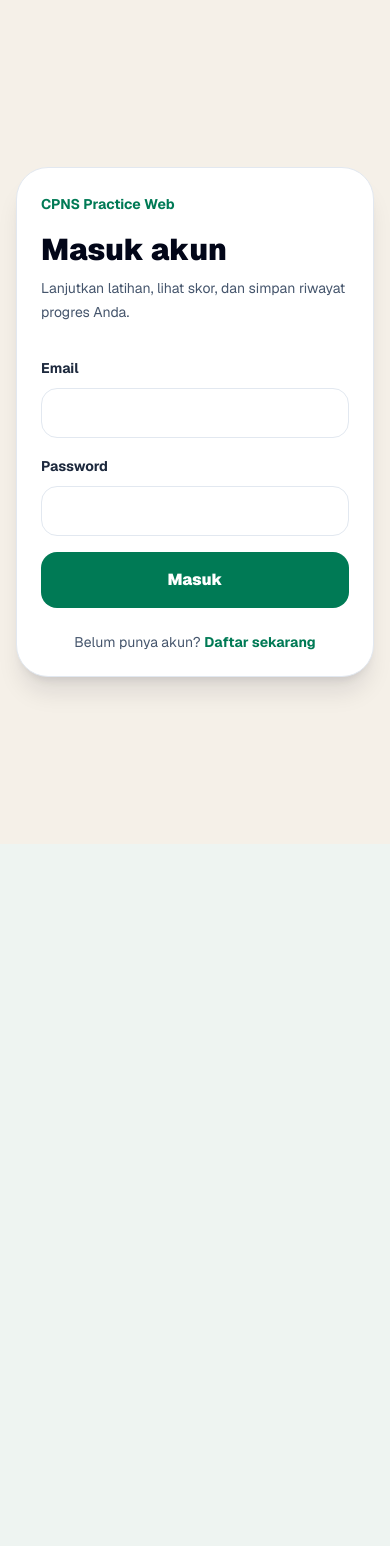
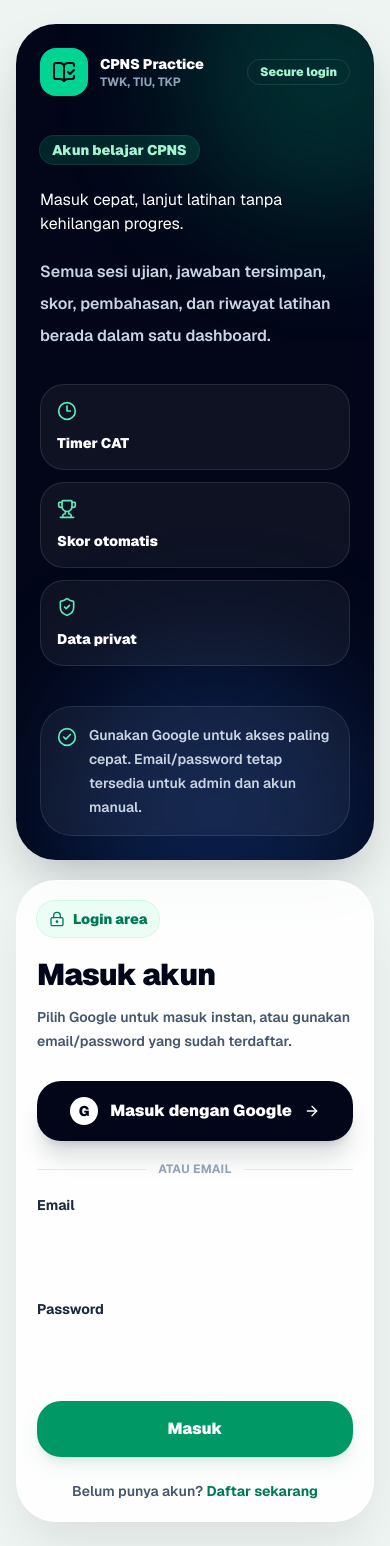
Before and after one commit to titaniajasmine11-source/latihancpns, a Next.js app: page /login in a window 390 px wide. Before the commit the page ends 844 px from the top, so only its background shows below. Built offline with nearby package versions, Linux system fonts and the light colour scheme; no server answers.

Commit message:
Add Google login and harden auth flow

```diff
--- a/scripts/create-admin.cjs
+++ b/scripts/create-admin.cjs
@@ -6,13 +6,22 @@ const { resolve } = require("node:path");
 config({ path: resolve(process.cwd(), ".env.local") });
 
 const email = process.argv[2] ?? "admin@latihancpns.local";
-const password = process.argv[3] ?? "admin";
+const password = process.argv[3];
 
 const supabaseUrl = process.env.NEXT_PUBLIC_SUPABASE_URL;
 const serviceRoleKey = process.env.SUPABASE_SERVICE_ROLE_KEY;
+const allowServiceRole = process.env.ALLOW_SERVICE_ROLE_SCRIPT === "true";
 
 if (!supabaseUrl || !serviceRoleKey) {
   throw new Error("NEXT_PUBLIC_SUPABASE_URL dan SUPABASE_SERVICE_ROLE_KEY wajib tersedia");
+}
+
+if (!allowServiceRole) {
+  throw new Error("Set ALLOW_SERVICE_ROLE_SCRIPT=true untuk menjalankan script service-role secara eksplisit");
+}
+
+if (!password || password.length < 12 || password === "admin") {
+  throw new Error("Password admin wajib diisi, minimal 12 karakter, dan bukan default. Contoh: node scripts/create-admin.cjs admin@example.com StrongPassword123!");
 }
 
 const supabase = createClient(supabaseUrl, serviceRoleKey, {
--- a/scripts/generate-bank.cjs
+++ b/scripts/generate-bank.cjs
@@ -12,9 +12,14 @@ const model = process.env.GEMINI_MODEL ?? "gemini-2.0-flash";
 const supabaseUrl = process.env.NEXT_PUBLIC_SUPABASE_URL;
 const serviceRoleKey = process.env.SUPABASE_SERVICE_ROLE_KEY;
 const apiKey = process.env.GEMINI_API_KEY;
+const allowServiceRole = process.env.ALLOW_SERVICE_ROLE_SCRIPT === "true";
 
 if (!supabaseUrl || !serviceRoleKey || !apiKey) {
   throw new Error("NEXT_PUBLIC_SUPABASE_URL, SUPABASE_SERVICE_ROLE_KEY, dan GEMINI_API_KEY wajib tersedia");
+}
+
+if (!allowServiceRole) {
+  throw new Error("Set ALLOW_SERVICE_ROLE_SCRIPT=true untuk menjalankan script service-role secara eksplisit");
 }
 
 const supabase = createClient(supabaseUrl, serviceRoleKey, {
--- a/scripts/seed-large-bank.cjs
+++ b/scripts/seed-large-bank.cjs
@@ -8,9 +8,14 @@ config({ path: resolve(process.cwd(), ".env.local") });
 const targetPerTopic = Number(process.argv[2] ?? 30);
 const supabaseUrl = process.env.NEXT_PUBLIC_SUPABASE_URL;
 const serviceRoleKey = process.env.SUPABASE_SERVICE_ROLE_KEY;
+const allowServiceRole = process.env.ALLOW_SERVICE_ROLE_SCRIPT === "true";
 
 if (!supabaseUrl || !serviceRoleKey) {
   throw new Error("NEXT_PUBLIC_SUPABASE_URL dan SUPABASE_SERVICE_ROLE_KEY wajib tersedia");
+}
+
+if (!allowServiceRole) {
+  throw new Error("Set ALLOW_SERVICE_ROLE_SCRIPT=true untuk menjalankan script service-role secara eksplisit");
 }
 
 const supabase = createClient(supabaseUrl, serviceRoleKey, {
--- a/src/app/admin/soal/actions.ts
+++ b/src/app/admin/soal/actions.ts
@@ -6,6 +6,7 @@ import { requireAdmin } from "@/lib/admin";
 
 const optionLabels = ["A", "B", "C", "D", "E"] as const;
 const reviewStatuses = new Set(["draft", "approved", "published", "rejected", "archived"]);
+const importStatuses = new Set(["draft", "approved"]);
 const difficulties = new Set(["mudah", "sedang", "sulit"]);
 
 type ImportQuestion = {
@@ -62,6 +63,10 @@ export async function createManualQuestion(formData: FormData) {
 
   if (isTkp && options.some((option) => option.score < 1 || option.score > 5)) {
     redirect("/admin/soal?message=Skor TKP harus bernilai 1 sampai 5");
+  }
+
+  if (isTkp && !options.some((option) => option.score === 5)) {
+    redirect("/admin/soal?message=Soal TKP wajib punya minimal satu opsi skor 5");
   }
 
   const { data: question, error: questionError } = await supabase
@@ -176,6 +181,14 @@ export async function updateQuestion(formData: FormData) {
     redirect(`/admin/soal/${questionId}?message=Jawaban benar tidak valid`);
   }
 
+  if (isTkp) {
+    const hasBestScore = optionLabels.some((label) => Number(formData.get(`score_${label.toLowerCase()}`) ?? 0) === 5);
+
+    if (!hasBestScore) {
+      redirect(`/admin/soal/${questionId}?message=Soal TKP wajib punya minimal satu opsi skor 5`);
+    }
+  }
+
   for (const label of optionLabels) {
     const optionId = Number(formData.get(`option_id_${label.toLowerCase()}`));
     const optionText = String(formData.get(`option_${label.toLowerCase()}`) ?? "").trim();
@@ -249,10 +262,10 @@ export async function importQuestions(formData: FormData) {
     const category = categoryByCode.get(item.category_code);
     const topic = topicByKey.get(`${item.category_code}:${item.topic_slug}`);
     const difficulty = item.difficulty ?? "sedang";
-    const status = item.status ?? "published";
+    const status = item.status ?? "draft";
     const textKey = item.question_text?.trim().toLowerCase();
 
-    if (!category || !topic || !textKey || !item.explanation?.trim() || !difficulties.has(difficulty) || !reviewStatuses.has(status)) {
+    if (!category || !topic || !textKey || !item.explanation?.trim() || !difficulties.has(difficulty) || !importStatuses.has(status)) {
       redirect(`/admin/soal?message=Data import soal ke-${index + 1} tidak valid`);
     }
 
@@ -275,8 +288,16 @@ export async function importQuestions(formData: FormData) {
       redirect(`/admin/soal?message=TWK/TIU soal ke-${index + 1} harus punya satu jawaban benar`);
     }
 
+    if (!isTkp && item.options.some((option) => option.score !== (option.is_correct ? 5 : 0))) {
+      redirect(`/admin/soal?message=Skor TWK/TIU soal ke-${index + 1} harus 5 untuk benar dan 0 untuk salah`);
+    }
+
     if (isTkp && item.options.some((option) => option.score < 1 || option.score > 5)) {
       redirect(`/admin/soal?message=Skor TKP soal ke-${index + 1} harus 1 sampai 5`);
+    }
+
+    if (isTkp && !item.options.some((option) => option.score === 5)) {
+      redirect(`/admin/soal?message=TKP soal ke-${index + 1} wajib punya minimal satu opsi skor 5`);
     }
 
     const now = new Date().toISOString();
--- /dev/null
+++ b/src/app/auth/callback/route.ts
@@ -0,0 +1,19 @@
+import { NextResponse, type NextRequest } from "next/server";
+import { createClient } from "@/lib/supabase/server";
+
+export async function GET(request: NextRequest) {
+  const requestUrl = new URL(request.url);
+  const code = requestUrl.searchParams.get("code");
+  const next = requestUrl.searchParams.get("next") ?? "/dashboard";
+
+  if (code) {
+    const supabase = await createClient();
+    const { error } = await supabase.auth.exchangeCodeForSession(code);
+
+    if (!error) {
+      return NextResponse.redirect(new URL(next, requestUrl.origin));
+    }
+  }
+
+  return NextResponse.redirect(new URL(`/login?message=${encodeURIComponent("Login Google gagal diproses.")}`, requestUrl.origin));
+}
--- a/src/app/latihan/actions.ts
+++ b/src/app/latihan/actions.ts
@@ -21,8 +21,42 @@ type PracticeConfig = {
   exam_duration_minutes?: number;
 };
 
+type PracticeSession = {
+  id: string;
+  category_id: number | null;
+  topic_id: number | null;
+  total_questions: number;
+  status: string;
+  mode: string;
+  expires_at: string | null;
+};
+
 function shuffle<T>(items: T[]) {
-  return [...items].sort(() => Math.random() - 0.5);
+  const shuffled = [...items];
+
+  for (let index = shuffled.length - 1; index > 0; index -= 1) {
+    const swapIndex = crypto.getRandomValues(new Uint32Array(1))[0] % (index + 1);
+    [shuffled[index], shuffled[swapIndex]] = [shuffled[swapIndex], shuffled[index]];
+  }
+
+  return shuffled;
+}
+
+async function finalizeSession({
+  supabase,
+  session,
+}: {
+  supabase: Awaited<ReturnType<typeof createClient>>;
+  session: PracticeSession;
+}) {
+  const { error } = await supabase.rpc("finish_session", { p_session_id: session.id });
+
+  if (error) {
+    return { ok: false, message: error.message || "Gagal menyelesaikan sesi" };
+  }
+
+  revalidatePath("/dashboard");
+  return { ok: true, message: "Sesi selesai" };
 }
 
 export async function startPractice(formData: FormData) {
@@ -34,7 +68,7 @@ export async function startPractice(formData: FormData) {
   } = await supabase.auth.getUser();
 
   if (!user) {
-    redirect("/login");
+    redirect("/");
   }
 
   const { data: topic, error: topicError } = await supabase
@@ -51,44 +85,28 @@ export async function startPractice(formData: FormData) {
     .from("questions")
     .select("id")
     .eq("topic_id", topicId)
-    .eq("status", "published")
-    .limit(questionCount);
+    .eq("status", "published");
 
   if (questionsError || !questions?.length) {
     redirect("/latihan?message=Belum ada soal published untuk topik ini");
   }
 
-  const { data: session, error: sessionError } = await supabase
-    .from("practice_sessions")
-    .insert({
-      user_id: user.id,
-      category_id: topic.category_id,
-      topic_id: topic.id,
-      mode: "practice",
-      total_questions: questions.length,
-    })
-    .select("id")
-    .single();
+  const selectedQuestions = shuffle(questions).slice(0, questionCount);
 
-  if (sessionError || !session) {
+  const { data: sessionId, error: sessionError } = await supabase.rpc("create_practice_session", {
+    p_category_id: topic.category_id,
+    p_topic_id: topic.id,
+    p_mode: "practice",
+    p_question_ids: selectedQuestions.map((question) => question.id),
+    p_duration_seconds: null,
+    p_expires_at: null,
+  });
+
+  if (sessionError || !sessionId) {
     redirect("/latihan?message=Gagal membuat sesi latihan");
   }
 
-  const sessionQuestions = questions.map((question, index) => ({
-    session_id: session.id,
-    question_id: question.id,
-    position: index + 1,
-  }));
-
-  const { error: sessionQuestionsError } = await supabase
-    .from("session_questions")
-    .insert(sessionQuestions);
-
-  if (sessionQuestionsError) {
-    redirect("/latihan?message=Gagal menyiapkan soal latihan");
-  }
-
-  redirect(`/latihan/${session.id}`);
+  redirect(`/latihan/${sessionId}`);
 }
 
 export async function startExam() {
@@ -98,7 +116,7 @@ export async function startExam() {
   } = await supabase.auth.getUser();
 
   if (!user) {
-    redirect("/login");
+    redirect("/");
   }
 
   const [{ data: questions, error: questionsError }, { data: practiceSetting }] = await Promise.all([
@@ -126,47 +144,32 @@ export async function startExam() {
       return category?.code === categoryCode;
     });
 
+    if (categoryQuestions.length < target) {
+      redirect(`/latihan?message=${encodeURIComponent(`Stok soal ${categoryCode} belum cukup (${categoryQuestions.length}/${target})`)}`);
+    }
+
     selectedQuestions.push(...shuffle(categoryQuestions).slice(0, target));
   }
 
-  if (selectedQuestions.length < 3) {
+  if (selectedQuestions.length !== targetEntries.reduce((total, [, target]) => total + target, 0)) {
     redirect("/latihan?message=Stok soal simulasi belum cukup. Tambahkan soal TWK, TIU, dan TKP terlebih dahulu");
   }
 
-  const { data: session, error: sessionError } = await supabase
-    .from("practice_sessions")
-    .insert({
-      user_id: user.id,
-      category_id: null,
-      topic_id: null,
-      mode: "exam",
-      total_questions: selectedQuestions.length,
-      duration_seconds: durationMinutes * 60,
-      started_at: startedAt.toISOString(),
-      expires_at: expiresAt.toISOString(),
-    })
-    .select("id")
-    .single();
+  const shuffledQuestions = shuffle(selectedQuestions);
+  const { data: sessionId, error: sessionError } = await supabase.rpc("create_practice_session", {
+    p_category_id: null,
+    p_topic_id: null,
+    p_mode: "exam",
+    p_question_ids: shuffledQuestions.map((question) => question.id),
+    p_duration_seconds: durationMinutes * 60,
+    p_expires_at: expiresAt.toISOString(),
+  });
 
-  if (sessionError || !session) {
+  if (sessionError || !sessionId) {
     redirect("/latihan?message=Gagal membuat simulasi ujian");
   }
 
-  const sessionQuestions = shuffle(selectedQuestions).map((question, index) => ({
-    session_id: session.id,
-    question_id: question.id,
-    position: index + 1,
-  }));
-
-  const { error: sessionQuestionsError } = await supabase
-    .from("session_questions")
-    .insert(sessionQuestions);
-
-  if (sessionQuestionsError) {
-    redirect("/latihan?message=Gagal menyiapkan simulasi ujian");
-  }
-
-  redirect(`/latihan/${session.id}`);
+  redirect(`/latihan/${sessionId}`);
 }
 
 export async function saveAnswer(formData: FormData) {
@@ -179,47 +182,17 @@ export async function saveAnswer(formData: FormData) {
   } = await supabase.auth.getUser();
 
   if (!user) {
-    redirect("/login");
+    redirect("/");
   }
 
-  const { data: sessionQuestion } = await supabase
-    .from("session_questions")
-    .select("id, practice_sessions!inner(id, status)")
-    .eq("session_id", sessionId)
-    .eq("question_id", questionId)
-    .eq("practice_sessions.user_id", user.id)
-    .eq("practice_sessions.status", "ongoing")
-    .maybeSingle();
-
-  if (!sessionQuestion) {
-    redirect(`/latihan/${sessionId}?message=Sesi atau soal tidak valid`);
-  }
-
-  const { data: option, error: optionError } = await supabase
-    .from("question_options")
-    .select("id, score")
-    .eq("id", selectedOptionId)
-    .eq("question_id", questionId)
-    .single();
-
-  if (optionError || !option) {
-    redirect(`/latihan/${sessionId}?message=Pilihan jawaban tidak valid`);
-  }
-
-  const { error } = await supabase.from("user_answers").upsert(
-    {
-      session_id: sessionId,
-      user_id: user.id,
-      question_id: questionId,
-      selected_option_id: option.id,
-      score: option.score,
-      answered_at: new Date().toISOString(),
-    },
-    { onConflict: "session_id,question_id" },
-  );
+  const { error } = await supabase.rpc("save_session_answer", {
+    p_session_id: sessionId,
+    p_question_id: questionId,
+    p_selected_option_id: selectedOptionId,
+  });
 
   if (error) {
-    redirect(`/latihan/${sessionId}?message=Gagal menyimpan jawaban`);
+    redirect(`/latihan/${sessionId}?message=${encodeURIComponent(error.message || "Gagal menyimpan jawaban")}`);
   }
 
   revalidatePath(`/latihan/${sessionId}`);
@@ -233,7 +206,7 @@ export async function finishPractice(formData: FormData) {
   } = await supabase.auth.getUser();
 
   if (!user) {
-    redirect("/login");
+    redirect("/");
   }
 
   const { data: session, error: sessionError } = await supabase
@@ -253,56 +226,32 @@ export async function finishPractice(formData: FormData) {
 
   const now = new Date();
   const expired = session.mode === "exam" && session.expires_at && new Date(session.expires_at) <= now;
+  const result = await finalizeSession({ supabase, session: session as PracticeSession });
 
-  const { data: answers, error: answersError } = await supabase
-    .from("user_answers")
-    .select("score, question_options(is_correct)")
-    .eq("session_id", sessionId)
-    .eq("user_id", user.id);
-
-  if (answersError) {
-    redirect(`/latihan/${sessionId}?message=Gagal menghitung skor`);
+  if (!result.ok && !expired) {
+    redirect(`/latihan/${sessionId}?message=${encodeURIComponent(result.message)}`);
   }
 
-  const totalScore = (answers ?? []).reduce((total, answer) => total + (answer.score ?? 0), 0);
-  const correctCount = (answers ?? []).filter((answer) => {
-    const option = Array.isArray(answer.question_options)
-      ? answer.question_options[0]
-      : answer.question_options;
-    return option?.is_correct === true;
-  }).length;
-  const answeredQuestions = answers?.length ?? 0;
+  redirect(`/hasil/${sessionId}`);
+}
 
-  const { error: sessionUpdateError } = await supabase
+export async function finishExpiredSession(sessionId: string, userId: string) {
+  const supabase = await createClient();
+  const { data: session, error: sessionError } = await supabase
     .from("practice_sessions")
-    .update({ status: "finished", total_score: totalScore, finished_at: now.toISOString() })
+    .select("id, category_id, topic_id, total_questions, status, mode, expires_at")
     .eq("id", sessionId)
-    .eq("user_id", user.id)
-    .eq("status", "ongoing");
+    .eq("user_id", userId)
+    .single();
 
-  if (sessionUpdateError && !expired) {
-    redirect(`/latihan/${sessionId}?message=Gagal menyelesaikan sesi`);
+  if (sessionError || !session || session.status !== "ongoing" || session.mode !== "exam") {
+    return false;
   }
 
-  const { error: scoreError } = await supabase.from("score_results").upsert(
-    {
-      session_id: sessionId,
-      user_id: user.id,
-      category_id: session.category_id,
-      topic_id: session.topic_id,
-      total_questions: session.total_questions,
-      answered_questions: answeredQuestions,
-      correct_count: correctCount,
-      wrong_count: Math.max(answeredQuestions - correctCount, 0),
-      total_score: totalScore,
-    },
-    { onConflict: "session_id" },
-  );
-
-  if (scoreError) {
-    redirect(`/latihan/${sessionId}?message=Gagal menyimpan skor`);
+  if (!session.expires_at || new Date(session.expires_at) > new Date()) {
+    return false;
   }
 
-  revalidatePath("/dashboard");
-  redirect(`/hasil/${sessionId}`);
+  const result = await finalizeSession({ supabase, session: session as PracticeSession });
+  return result.ok;
 }
--- a/src/app/login/page.tsx
+++ b/src/app/login/page.tsx
@@ -1,5 +1,12 @@
 import Link from "next/link";
-import { login } from "@/app/auth/actions";
+import { ArrowRight, BookOpenCheck, CheckCircle2, Clock3, LockKeyhole, ShieldCheck, Trophy } from "lucide-react";
+import { login, loginWithGoogle } from "@/app/auth/actions";
+
+const loginHighlights = [
+  { Icon: Clock3, label: "Timer CAT" },
+  { Icon: Trophy, label: "Skor otomatis" },
+  { Icon: ShieldCheck, label: "Data privat" },
+];
 
 export default async function LoginPage({
   searchParams,
@@ -9,57 +16,123 @@ export default async function LoginPage({
   const { message } = await searchParams;
 
   return (
-    <main className="grid min-h-screen place-items-center bg-[#f5f0e8] px-4 py-10">
-      <section className="w-full max-w-md rounded-[2rem] border border-slate-200 bg-white p-6 shadow-xl shadow-slate-900/10">
-        <div className="mb-8">
-          <Link href="/" className="text-sm font-bold text-emerald-700">
-            CPNS Practice Web
+    <main className="app-page min-h-screen overflow-hidden px-4 py-6 text-slate-950 sm:px-6 lg:px-8">
+      <section className="mx-auto grid min-h-[calc(100vh-3rem)] w-full max-w-6xl gap-5 lg:grid-cols-[1.05fr_0.95fr] lg:items-center">
+        <aside className="relative overflow-hidden rounded-[2.5rem] bg-slate-950 p-6 text-white shadow-2xl shadow-slate-900/25 sm:p-8 lg:min-h-[680px]">
+          <div className="absolute -right-24 -top-24 size-72 rounded-full bg-emerald-400/20 blur-3xl" />
+          <div className="absolute -bottom-28 left-10 size-80 rounded-full bg-blue-500/20 blur-3xl" />
+          <div className="relative flex h-full flex-col justify-between gap-10">
+            <nav className="flex items-center justify-between">
+              <Link href="/" className="flex items-center gap-3">
+                <span className="grid size-12 place-items-center rounded-2xl bg-emerald-400 text-slate-950">
+                  <BookOpenCheck className="size-6" />
+                </span>
+                <span>
+                  <span className="block text-sm font-black">CPNS Practice</span>
+                  <span className="block text-xs font-bold text-slate-400">TWK, TIU, TKP</span>
+                </span>
               </Link>
-          <h1 className="mt-4 text-3xl font-black text-slate-950">Masuk akun</h1>
-          <p className="mt-2 text-sm leading-6 text-slate-600">
-            Lanjutkan latihan, lihat skor, dan simpan riwayat progres Anda.
+              <span className="rounded-full border border-white/10 px-3 py-1 text-xs font-black text-emerald-200">
+                Secure login
+              </span>
+            </nav>
+
+            <div>
+              <p className="inline-flex rounded-full bg-emerald-400/15 px-3 py-1 text-sm font-black text-emerald-200 ring-1 ring-emerald-300/20">
+                Akun belajar CPNS
+              </p>
+              <h1 className="mobile-title mt-6 max-w-xl">
+                Masuk cepat, lanjut latihan tanpa kehilangan progres.
+              </h1>
+              <p className="mt-5 max-w-2xl text-base font-semibold leading-8 text-slate-300">
+                Semua sesi ujian, jawaban tersimpan, skor, pembahasan, dan riwayat latihan berada dalam satu dashboard.
+              </p>
+              <div className="mt-8 grid gap-3 sm:grid-cols-3">
+                {loginHighlights.map(({ Icon, label }) => (
+                  <div className="rounded-3xl border border-white/10 bg-white/5 p-4" key={label}>
+                    <Icon className="mb-3 size-5 text-emerald-300" />
+                    <p className="text-sm font-black">{label}</p>
+                  </div>
+                ))}
+              </div>
+            </div>
+
+            <div className="rounded-[2rem] border border-white/10 bg-white/5 p-4 backdrop-blur">
+              <div className="flex items-start gap-3">
+                <CheckCircle2 className="mt-1 size-5 shrink-0 text-emerald-300" />
+                <p className="text-sm font-semibold leading-6 text-slate-300">
+                  Gunakan Google untuk akses paling cepat. Email/password tetap tersedia untuk admin dan akun manual.
+                </p>
+              </div>
+            </div>
+          </div>
+        </aside>
+
+        <section className="rounded-[2.5rem] border border-white/70 bg-white/85 p-5 shadow-2xl shadow-slate-900/10 backdrop-blur sm:p-8">
+          <div className="mb-7">
+            <Link href="/" className="inline-flex items-center gap-2 rounded-full bg-emerald-50 px-3 py-2 text-sm font-black text-emerald-700 ring-1 ring-emerald-100">
+              <LockKeyhole className="size-4" /> Login area
+            </Link>
+            <h2 className="mt-5 text-3xl font-black tracking-tight text-slate-950 sm:text-4xl">Masuk akun</h2>
+            <p className="mt-3 text-sm font-semibold leading-6 text-slate-600">
+              Pilih Google untuk masuk instan, atau gunakan email/password yang sudah terdaftar.
             </p>
           </div>
 
           {message ? (
-          <div className="mb-5 rounded-2xl border border-red-200 bg-red-50 px-4 py-3 text-sm font-medium text-red-800">
+            <div className="mb-5 rounded-3xl border border-red-200 bg-red-50 px-4 py-3 text-sm font-bold text-red-800" role="alert">
               {message}
             </div>
           ) : null}
 
+          <form action={loginWithGoogle}>
+            <button className="group mb-5 flex w-full items-center justify-center gap-3 rounded-3xl bg-slate-950 px-5 py-4 font-black text-white shadow-xl shadow-slate-900/15 transition hover:-translate-y-0.5 hover:bg-slate-800" type="submit">
+              <span className="grid size-7 place-items-center rounded-full bg-white text-sm font-black text-slate-950" aria-hidden="true">G</span>
+              Masuk dengan Google
+              <ArrowRight className="size-4 transition group-hover:translate-x-1" />
+            </button>
+          </form>
+
+          <div className="mb-4 flex items-center gap-3 text-xs font-bold uppercase tracking-wide text-slate-400">
+            <span className="h-px flex-1 bg-slate-200" /> atau email <span className="h-px flex-1 bg-slate-200" />
+          </div>
+
           <form action={login} className="space-y-4">
-          <label className="block">
+            <label className="block" htmlFor="email">
               <span className="text-sm font-bold text-slate-800">Email</span>
               <input
-              className="mt-2 w-full rounded-2xl border border-slate-200 px-4 py-3 outline-none transition focus:border-emerald-600 focus:ring-4 focus:ring-emerald-100"
+                className="app-input mt-2 w-full rounded-2xl px-4 py-4"
+                id="email"
                 name="email"
                 type="email"
                 autoComplete="email"
                 required
               />
             </label>
-          <label className="block">
+            <label className="block" htmlFor="password">
               <span className="text-sm font-bold text-slate-800">Password</span>
               <input
-              className="mt-2 w-full rounded-2xl border border-slate-200 px-4 py-3 outline-none transition focus:border-emerald-600 focus:ring-4 focus:ring-emerald-100"
+                className="app-input mt-2 w-full rounded-2xl px-4 py-4"
+                id="password"
                 name="password"
                 type="password"
                 autoComplete="current-password"
                 required
               />
             </label>
-          <button className="w-full rounded-2xl bg-emerald-700 px-5 py-4 font-black text-white transition hover:bg-emerald-800">
+            <button className="w-full rounded-3xl bg-emerald-600 px-5 py-4 font-black text-white shadow-lg shadow-emerald-900/10 transition hover:bg-emerald-700" type="submit">
               Masuk
             </button>
           </form>
 
-        <p className="mt-6 text-center text-sm text-slate-600">
+          <p className="mt-6 text-center text-sm font-semibold text-slate-600">
             Belum punya akun?{" "}
             <Link className="font-bold text-emerald-700" href="/register">
               Daftar sekarang
             </Link>
           </p>
         </section>
+      </section>
     </main>
   );
 }
--- /dev/null
+++ b/src/lib/env.ts
@@ -0,0 +1,14 @@
+function requireEnv(name: string) {
+  const value = process.env[name];
+
+  if (!value) {
+    throw new Error(`${name} wajib diatur`);
+  }
+
+  return value;
+}
+
+export const env = {
+  supabaseUrl: requireEnv("NEXT_PUBLIC_SUPABASE_URL"),
+  supabaseAnonKey: requireEnv("NEXT_PUBLIC_SUPABASE_ANON_KEY"),
+};
--- a/src/lib/supabase/client.ts
+++ b/src/lib/supabase/client.ts
@@ -1,8 +1,6 @@
 import { createBrowserClient } from "@supabase/ssr";
+import { env } from "@/lib/env";
 
 export function createClient() {
-  return createBrowserClient(
-    process.env.NEXT_PUBLIC_SUPABASE_URL!,
-    process.env.NEXT_PUBLIC_SUPABASE_ANON_KEY!,
-  );
+  return createBrowserClient(env.supabaseUrl, env.supabaseAnonKey);
 }
--- a/src/lib/supabase/server.ts
+++ b/src/lib/supabase/server.ts
@@ -1,12 +1,13 @@
 import { createServerClient } from "@supabase/ssr";
 import { cookies } from "next/headers";
+import { env } from "@/lib/env";
 
 export async function createClient() {
   const cookieStore = await cookies();
 
   return createServerClient(
-    process.env.NEXT_PUBLIC_SUPABASE_URL!,
-    process.env.NEXT_PUBLIC_SUPABASE_ANON_KEY!,
+    env.supabaseUrl,
+    env.supabaseAnonKey,
     {
       cookies: {
         getAll() {
--- a/src/proxy.ts
+++ b/src/proxy.ts
@@ -1,12 +1,13 @@
 import { createServerClient } from "@supabase/ssr";
 import { NextResponse, type NextRequest } from "next/server";
+import { env } from "@/lib/env";
 
 export async function proxy(request: NextRequest) {
   let response = NextResponse.next({ request });
 
   const supabase = createServerClient(
-    process.env.NEXT_PUBLIC_SUPABASE_URL!,
-    process.env.NEXT_PUBLIC_SUPABASE_ANON_KEY!,
+    env.supabaseUrl,
+    env.supabaseAnonKey,
     {
       cookies: {
         getAll() {
```
Also changed, not shown: src/app/auth/actions.ts (+51 -2 lines). Lines whose indentation alone changed are shown as unchanged.
